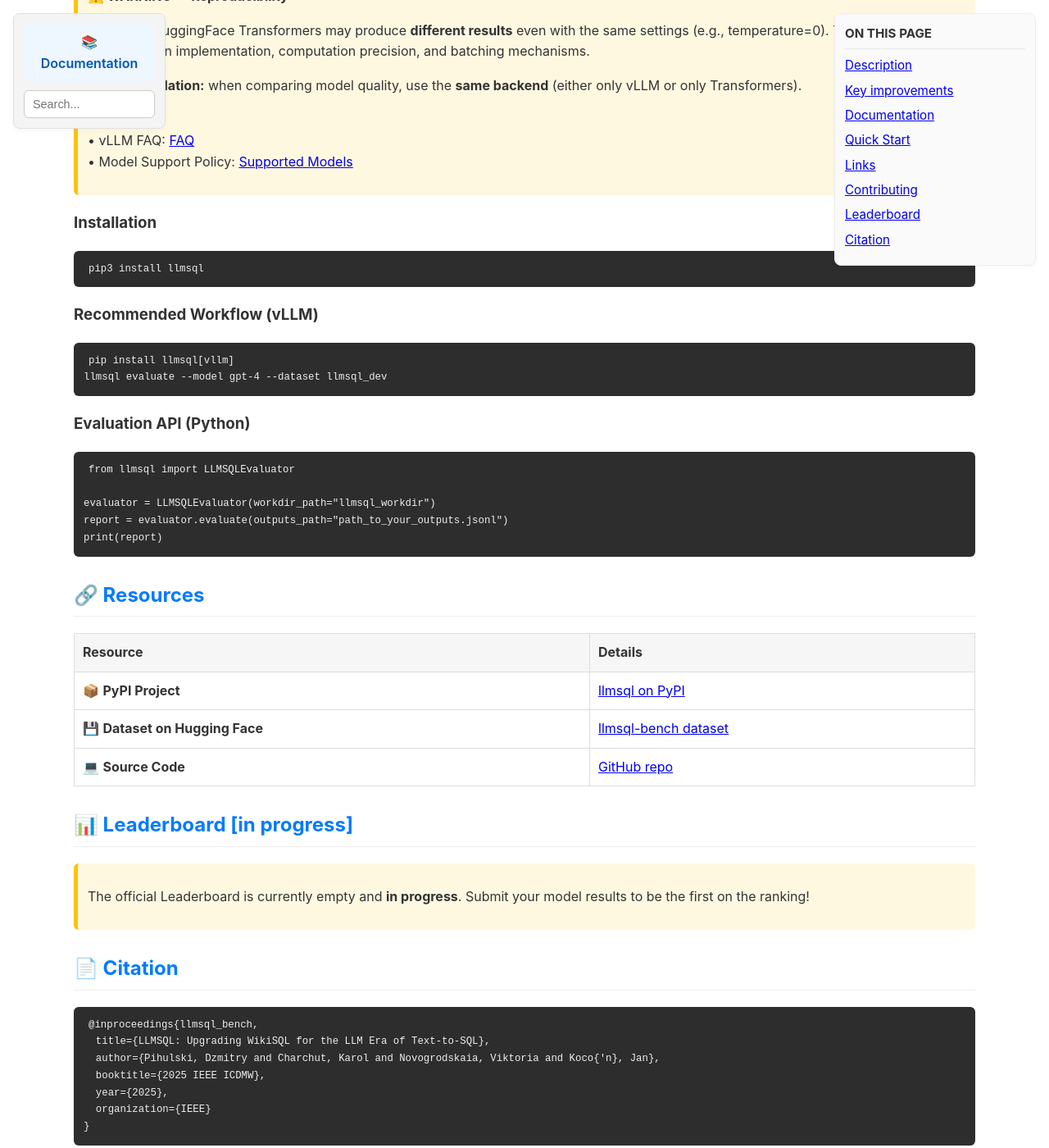
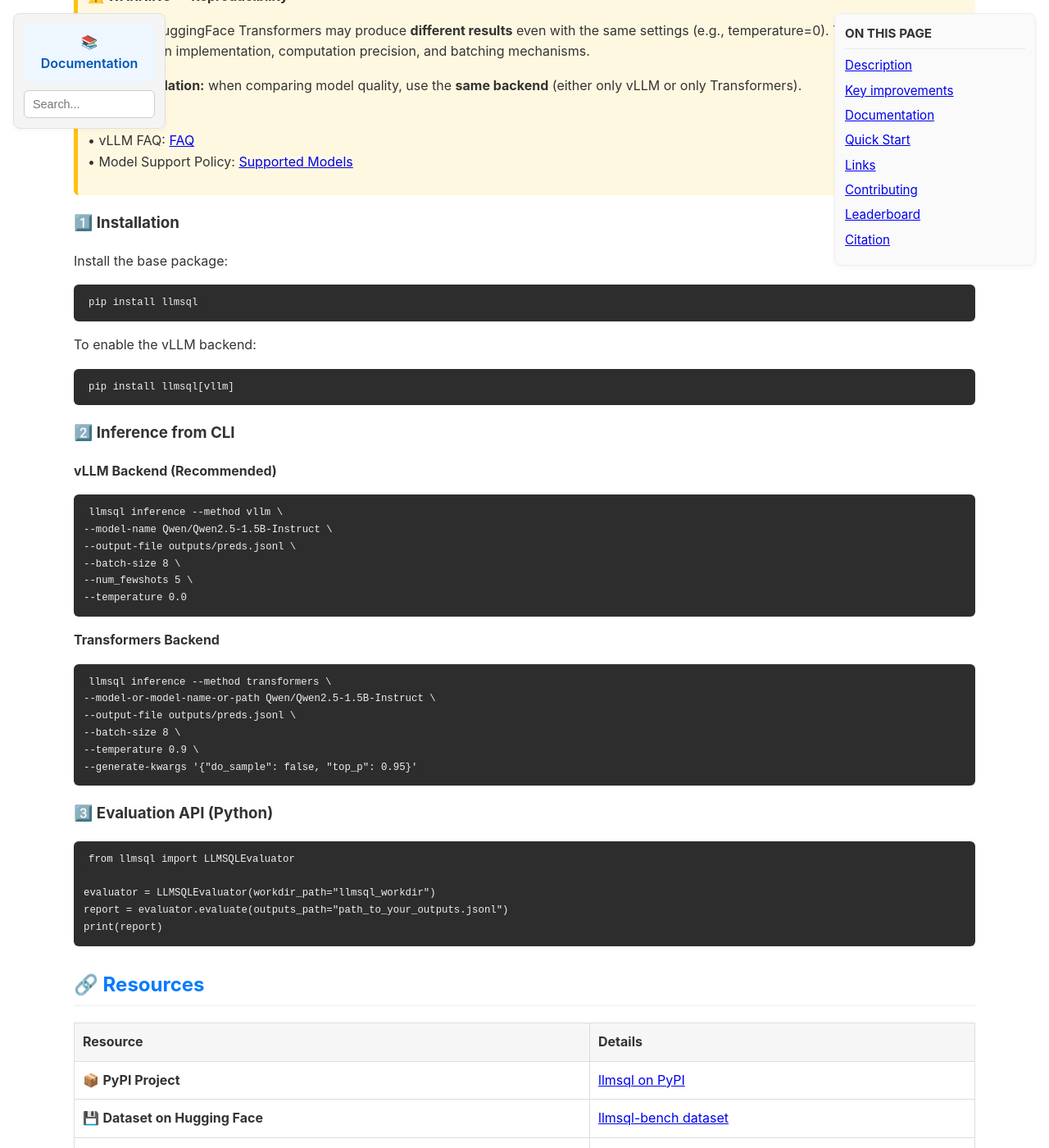
Before and after one commit to LLMSQL/llmsql-benchmark, a Sphinx documentation site: the page built from docs/index.rst, in a window 1280 px wide and 1400 px high, scrolled down 773 px. Shown: the whole window at 82% size. Built offline with Sphinx 7.4.7, drawn with Linux system fonts in a browser that asks for light colours.

Commit message:
changes in the ‘quick start’ section

```diff
--- a/docs/_templates/index.html
+++ b/docs/_templates/index.html
@@ -86,15 +86,33 @@
   </p>
 </div>
 
-    <h3>Installation</h3>
-    <pre><code>pip3 install llmsql</code></pre>
+    <h3>1️⃣ Installation</h3>
+  <p>Install the base package:</p>
+  <pre><code>pip install llmsql</code></pre>
 
-    <h3>Recommended Workflow (vLLM)</h3>
-    <pre><code>pip install llmsql[vllm]
-llmsql evaluate --model gpt-4 --dataset llmsql_dev</code></pre>
+  <p>To enable the vLLM backend:</p>
+  <pre><code>pip install llmsql[vllm]</code></pre>
 
-    <h3>Evaluation API (Python)</h3>
-    <pre><code>from llmsql import LLMSQLEvaluator
+  <h3>2️⃣ Inference from CLI</h3>
+
+<p><strong>vLLM Backend (Recommended)</strong></p>
+<pre><code>llmsql inference --method vllm \
+--model-name Qwen/Qwen2.5-1.5B-Instruct \
+--output-file outputs/preds.jsonl \
+--batch-size 8 \
+--num_fewshots 5 \
+--temperature 0.0</code></pre>
+
+<p><strong>Transformers Backend</strong></p>
+<pre><code>llmsql inference --method transformers \
+--model-or-model-name-or-path Qwen/Qwen2.5-1.5B-Instruct \
+--output-file outputs/preds.jsonl \
+--batch-size 8 \
+--temperature 0.9 \
+--generate-kwargs '{"do_sample": false, "top_p": 0.95}'</code></pre>
+
+  <h3>3️⃣ Evaluation API (Python)</h3>
+<pre><code>from llmsql import LLMSQLEvaluator
 
 evaluator = LLMSQLEvaluator(workdir_path="llmsql_workdir")
 report = evaluator.evaluate(outputs_path="path_to_your_outputs.jsonl")
```
Also changed, not shown: 4 other files.
